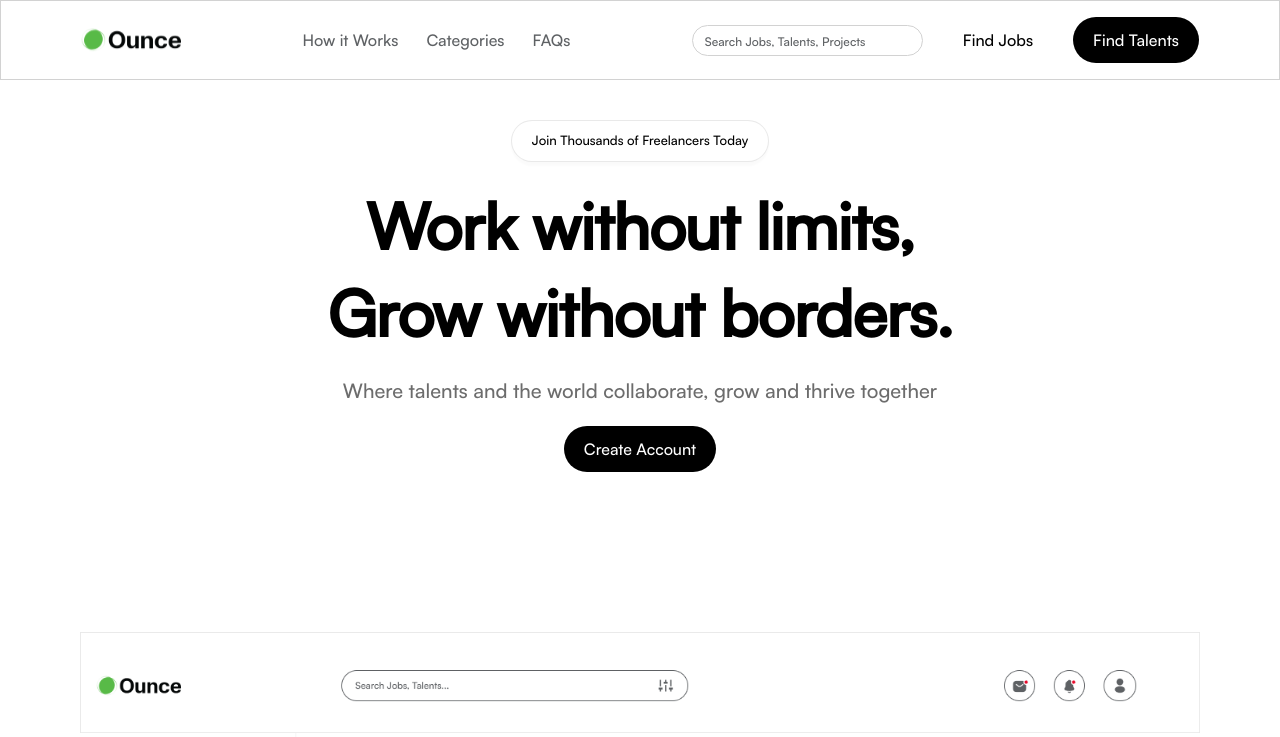
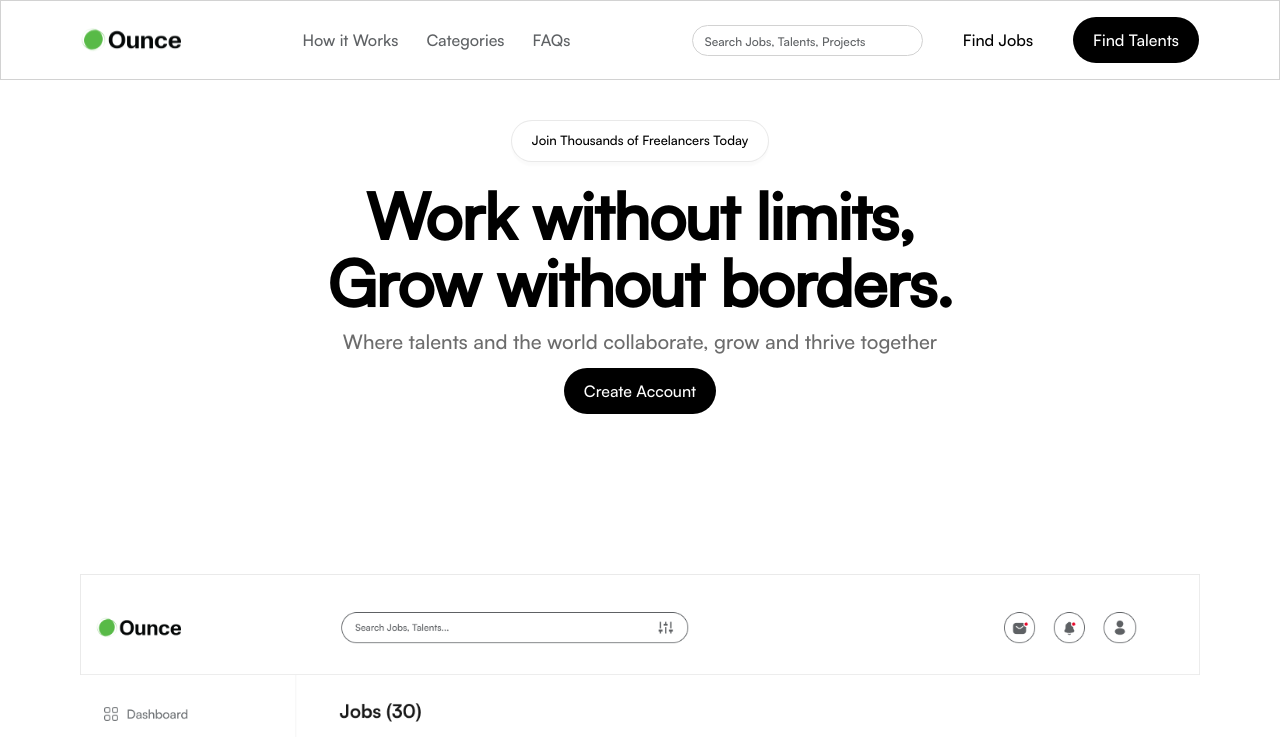
Before and after one commit to isaacrobert33/Tryounce_frontend, a React (Vite) app: page / in a window 1280 px wide. Shown: the top 737 px of the page. Built offline with nearby package versions, Linux system fonts and the light colour scheme.

Commit message:
final test

```diff
--- a/package.json
+++ b/package.json
@@ -10,6 +10,8 @@
     "preview": "vite preview"
   },
   "dependencies": {
+    "axios": "^1.7.7",
+    "framer-motion": "^11.11.17",
     "react": "^18.3.1",
     "react-dom": "^18.3.1",
     "react-hook-form": "^7.53.1",
--- a/src/components/Hero/Hero.tsx
+++ b/src/components/Hero/Hero.tsx
@@ -1,26 +1,65 @@
 import { SpecialHeading } from "../../components/index";
+import { motion } from "framer-motion";
+import { useNavigate } from "react-router-dom";
 
 export default function Hero() {
+  const navigate = useNavigate();
+
+  // Animation Variants
+  const containerVariants = {
+    hidden: { opacity: 0, y: 30 },
+    visible: {
+      opacity: 1,
+      y: 0,
+      transition: {
+        duration: 0.5,
+        staggerChildren: 0.2,
+      },
+    },
+  };
+
+  const itemVariants = {
+    hidden: { opacity: 0, y: 20 },
+    visible: { opacity: 1, y: 0, transition: { duration: 0.5 } },
+  };
+
   return (
-    <section className="container py-20 flex items-center justify-center mt-10">
-      <div className="flex flex-col items-center gap-5">
-        <button
+    <motion.section
+      className="container py-20 flex items-center justify-center mt-10"
+      initial="hidden"
+      animate="visible"
+      variants={containerVariants}
+    >
+      <motion.div
+        className="flex flex-col items-center gap-5"
+        variants={itemVariants} // Apply variants to child elements
+      >
+        <motion.button
           className="text-black text-[13px] text-center bg-white border border-[#CECCCC70] rounded-[38px] px-[20px] py-[10px]"
           style={{ boxShadow: "0px 4px 2px 0px #00000005" }}
+          variants={itemVariants}
         >
           Join Thousands of Freelancers Today
-        </button>
-        <SpecialHeading className="text-black !font-semibold lg:!text-[64px] text-left lg:!leading-[87px]">
+        </motion.button>
+        <SpecialHeading
+          className="text-black !font-semibold lg:!text-[64px] text-left lg:!leading-[67px]"
+        >
           Work without limits, <br />
           Grow without borders.
         </SpecialHeading>
-        <p className="text-[#6C6C6C] font-normal text-base sm:text-xl text-center">
+        <motion.p
+          className="text-[#6C6C6C] font-normal text-base sm:text-xl text-center leading-3"
+          variants={itemVariants}
+        >
           Where talents and the world collaborate, grow and thrive together
-        </p>
-        <button className="bg-black text-white rounded-full px-5 py-3 cursor-pointer leading-[22px] text-center">
+        </motion.p>
+        <motion.button
+          className="bg-black text-white rounded-full px-5 py-3 cursor-pointer leading-[22px] text-center" onClick={() => navigate('/onboarding')}
+          variants={itemVariants}
+        >
           Create Account
-        </button>
-      </div>
-    </section>
+        </motion.button>
+      </motion.div>
+    </motion.section>
   );
 }
--- a/src/components/SpecialHeading/SpecialHeading.tsx
+++ b/src/components/SpecialHeading/SpecialHeading.tsx
@@ -1,5 +1,5 @@
 import React from "react";
-
+import { motion } from "framer-motion";
 type SpecialHeadingProps = {
   children: React.ReactNode;
   className?: string;
@@ -10,10 +10,10 @@ export default function SpecialHeading({
   className,
 }: SpecialHeadingProps) {
   return (
-    <h1
+    <motion.h1
       className={`font-semibold text-[24px] sm:text-[30px] md:text-[36px] lg:text-[52px] text-black text-center tracking-[-1px] leading-[30px] sm:leading-[40px] md:leading-[50px] lg:leading-[60px] ${className || ""}`}
     >
       {children}
-    </h1>
+    </motion.h1>
   );
 }
--- a/src/pages/CreateAccount/CreateAccount.tsx
+++ b/src/pages/CreateAccount/CreateAccount.tsx
@@ -1,5 +1,6 @@
 import { AppleIcon, CallIcon, GoogleIcon } from "../../assets/svgs/index";
 import { useForm } from "react-hook-form";
+import axios from 'axios'
 import {
   AuthenticationButton,
   BtnText,
@@ -14,6 +15,7 @@ import { useState } from "react";
 import useAppNavigation from "../../hooks/navigation/useAppNavigation";
 
 interface FormValues {
+  email:string,
   phoneNumber: string;
   password: string;
   isIndividual: boolean;
@@ -39,7 +41,23 @@ export default function CreateAccount() {
       setCheckboxError("Only one option can be selected.");
     } else {
       setCheckboxError(null);
-      console.log("Form Submitted:", data);
+       // API endpoint to create an account
+      const apiEndpoint = "https://ounce-backend.onrender.com/api/v1/auth/register/client/";
+
+  axios
+    .post(apiEndpoint, {
+      email: data.email,
+      phoneNumber: data.phoneNumber,
+      password: data.password,
+    },{headers:{"Content-Type" : "Application-type" }})
+    .then((response) => {
+      console.log("Account created successfully:", response.data);
+      // Redirect or show success message
+    })
+    .catch((error) => {
+      console.error("Error creating account:", error.response?.data || error.message);
+      // Show error feedback
+    });
     }
   }
 
@@ -130,6 +148,24 @@ export default function CreateAccount() {
 
             <Divider />
 
+
+            <Input
+              name="Email"
+              label="email"
+              placeholder="Email"
+              register={register}
+              type="email"
+              htmlFor="email"
+              rules={{
+                required: "Email is required.",
+                pattern: {
+                  value: /^[a-zA-Z0-9._%+-]+@[a-zA-Z0-9.-]+\.[a-zA-Z]{2,}$/,
+                  message: "Please enter a valid email address.",
+                },
+              }}
+
+              errors={errors}
+            />
             <Input
               name="phoneNumber"
               label="Phone Number"
@@ -182,6 +218,7 @@ export default function CreateAccount() {
               errors={errors}
             />
 
+
             <Button type="submit" className="bg-green-200">
               Create Account
             </Button>
```
Also changed, not shown: 1 other file (tests, documents, lock files or other folders).
